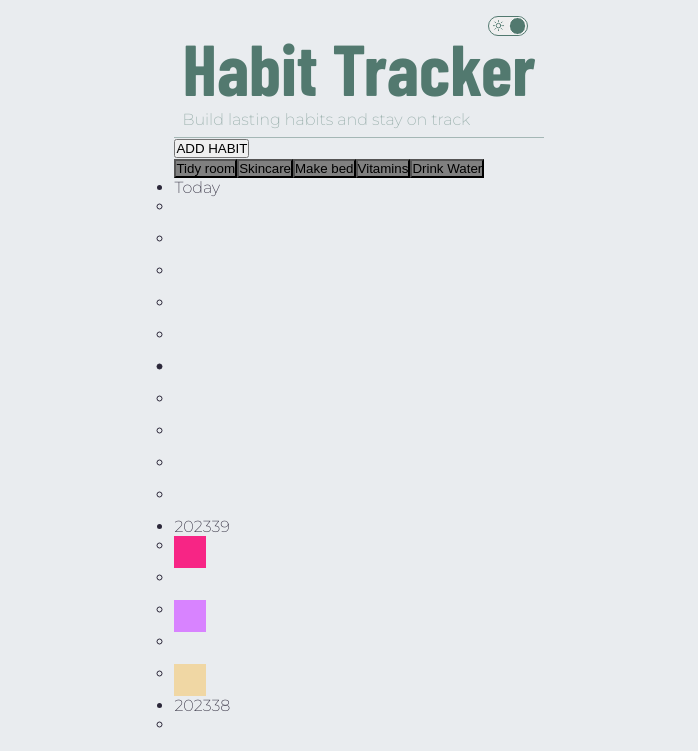
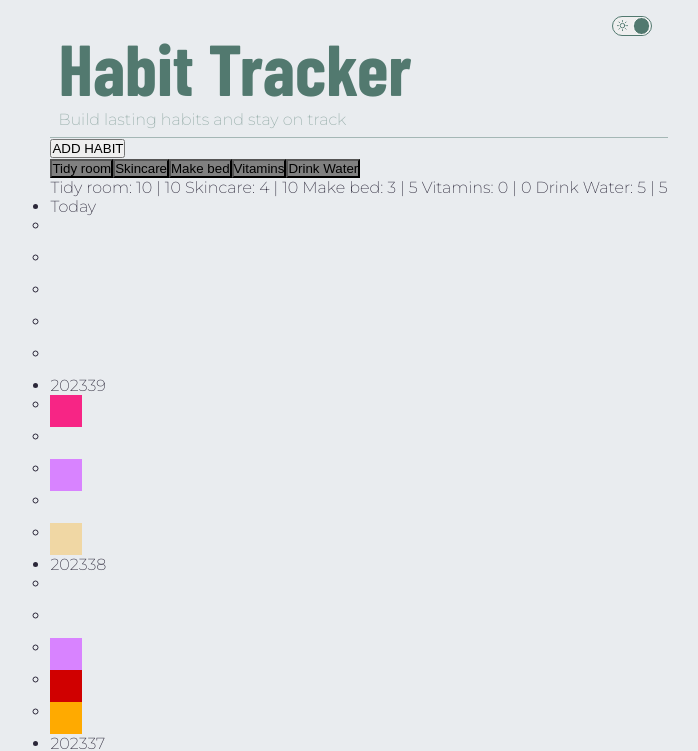
Before and after one commit to jennstirpe/habit-tracker-v2, a React (Create React App) app: page / in a window 1280 px wide. Shown: the top 751 px of the page, without its empty margins (281-979 px from the left). Built offline with nearby package versions, Linux system fonts and the light colour scheme; a web font is replaced by a local one.

Commit message:
Added streaks display with functionality

```diff
--- a/src/App.js
+++ b/src/App.js
@@ -10,9 +10,11 @@ import Checklist from "./components/main/display/Checklist";
 import History from "./components/main/display/History";
 import { StyledMain } from "./components/main/Main.styled";
 import HabitSetup from "./components/main/form/HabitSetup";
+import Streaks from "./components/main/display/Streaks";
 
 function App() {
 
+// WHEN DAY CHANGES, ADD NEW RECORD
   const date = new Date();
   const [ today, setToday ] = useState([]);
 
@@ -44,31 +46,39 @@ const [colorTheme, setColorTheme] = useState('light');
   }
 
 
-// HABITS LIST
+// HABITS -- LIST
   const [ habits, setHabits ] = useState([
       {
         id: 1,
         name: "Tidy room",
         color: "#f72585",
         type: "check",
+        currentStreak: 10,
+        bestStreak: 10
       },
       {
         id: 2,
         name: "Skincare",
         color: "#0a9396",
         type: "check",
+        currentStreak: 4,
+        bestStreak: 10
       },
       {
         id: 3,
         name: "Make bed",
         color: "#d883ff",
         type: "check",
+        currentStreak: 3,
+        bestStreak: 5
       },
       {
         id: 4,
         name: "Vitamins",
         color: "#d00000",
         type: "check",
+        currentStreak: 0,
+        bestStreak: 0
       },
       {
         id: 5,
@@ -76,51 +86,71 @@ const [colorTheme, setColorTheme] = useState('light');
         color: "#ffaa00",
         type: "quantity",
         goalAmt: 80,
+        currentStreak: 5,
+        bestStreak: 5
       },
     ])
-
+// HABITS -- HABIT EDIT FORM OPEN/CLOSE
   const [ setupFormActive, setSetupFormActive ] = useState(false);
-
+// HABITS -- UPDATE HABITS LIST WHEN USER MAKES CHANGES TO IT
   function createHabitList(list) {
     setHabits(list);
     setSetupFormActive(false)
+
+    const habitsCopy = [...list];
+    const habitsList = habitsCopy.map(habit => {
+      if (habit.type === "check") {
+        return { id: habit.id, name: habit.name, color: habit.color, type: habit.type, complete: false}
+      } else {
+        return { id: habit.id, name: habit.name, color: habit.color, type: habit.type, goal: { currentAmt: 0, goalAmt: habit.goalAmt}, complete: false }
+      }
+    })
+    // UPDATE CURRENT DAY RECORD TO REFLECT CHANGES TO HABITS LIST
+    if(today.length === 0) {
+      return
+    } else {
+      if(records[0].date.toString() == today.toString()) {
+        records[0] = {...records[0], habits: habitsList};
+      }
+    }
   }
 
+// RECORDS -- LIST
   const [ records, setRecords ] = useState([
     {
       id: "33",
       date: [2023, 3, 9],
       habits: [
         {
-          id: 'Tidy room',
+          id: 1,
           name: "Tidy Room",
           color: "#f72585",
           type: "check",
           complete: true
         },
         {
-          id: 'Skincare',
+          id: 2,
           name: "Skincare",
           color: "#0a9396",
           type: "check",
           complete: false
         },
         {
-          id: 'Make bed',
+          id: 3,
           name: "Make bed",
           color: "#d883ff",
           type: "check",
           complete: true
         },
         {
-          id: 'Vitamins',
+          id: 4,
           name: "Vitamins",
           color: "#d00000",
           type: "check",
           complete: false
         },
         {
-          id: "Drink Water",
+          id: 5,
           name: "Drink Water",
           color: "#ffaa00",
           type: "quantity",
@@ -137,35 +167,35 @@ const [colorTheme, setColorTheme] = useState('light');
       date: [2023, 3, 8],
       habits: [
         {
-          id: 'Tidy room',
+          id: 1,
           name: "Tidy Room",
           color: "#f72585",
           type: "check",
           complete: false
         },
         {
-          id: 'Skincare',
+          id: 2,
           name: "Skincare",
           color: "#0a9396",
           type: "check",
           complete: false
         },
         {
-          id: 'Make bed',
+          id: 3,
           name: "Make bed",
           color: "#d883ff",
           type: "check",
           complete: true
         },
         {
-          id: 'Vitamins',
+          id: 4,
           name: "Vitamins",
           color: "#d00000",
           type: "check",
           complete: true
         },
         {
-          id: "Drink Water",
+          id: 5,
           name: "Drink Water",
           color: "#ffaa00",
           type: "quantity",
@@ -182,35 +212,35 @@ const [colorTheme, setColorTheme] = useState('light');
       date: [2023, 3, 7],
       habits: [
         {
-          id: 'Tidy room',
+          id: 1,
           name: "Tidy Room",
           color: "#f72585",
           type: "check",
           complete: true
         },
         {
-          id: 'Skincare',
+          id: 2,
           name: "Skincare",
           color: "#0a9396",
           type: "check",
           complete: true
         },
         {
-          id: 'Make bed',
+          id: 3,
           name: "Make bed",
           color: "#d883ff",
           type: "check",
           complete: false
         },
         {
-          id: 'Vitamins',
+          id: 4,
           name: "Vitamins",
           color: "#d00000",
           type: "check",
           complete: true
         },
         {
-          id: "Drink Water",
+          id: 5,
           name: "Drink Water",
           color: "#ffaa00",
           type: "quantity",
@@ -224,13 +254,14 @@ const [colorTheme, setColorTheme] = useState('light');
     },
   ])
 
+// RECORDS -- CREATE NEW RECORD FOR CURRENT DAY
   function createNewDay() {
     const habitsCopy = [...habits];
     const habitsList = habitsCopy.map(habit => {
       if (habit.type === "check") {
-      return { id: uuidv4(), name: habit.name, color: habit.color, type: habit.type, complete: false }
+        return { id: habit.id, name: habit.name, color: habit.color, type: habit.type, complete: false }
       } else {
-      return { id: uuidv4(), name: habit.name, color: habit.color, type: habit.type, goal: { currentAmt: 0, goalAmt: habit.goalAmt}, complete: false }
+        return { id: habit.id, name: habit.name, color: habit.color, type: habit.type, goal: { currentAmt: 0, goalAmt: habit.goalAmt}, complete: false }
       }
     })
 
@@ -243,15 +274,15 @@ function createNewDay() {
     setRecords([newRecord, ...records]);
   }
 
-
   // useEffect(() => {
+  //   console.log("records: ")
   //   console.log(records)
   // }, [records])
 
-useEffect(() => {
-  createNewDay()
-  console.log(habits)
-}, [habits])
+  // useEffect(() => {
+  //   console.log("habits: ")
+  //   console.log(habits)
+  // }, [habits])
 
 
   function completeHabit(updatedHabit) {
@@ -260,6 +291,12 @@ function completeHabit(updatedHabit) {
     const selectedHabit = currentDay.habits.find(habit => habit.id === updatedHabit.id);
 
     selectedHabit.complete = !selectedHabit.complete;
+    if(selectedHabit.complete === true) {
+      updateStreaks(selectedHabit.id, true)
+    } else {
+      updateStreaks(selectedHabit.id, false)
+    }
+
 
     setRecords(updatedRecords);
   }
@@ -272,14 +309,35 @@ function updateHabitQuantity(updatedHabit, newAmt) {
     selectedHabit.goal.currentAmt = selectedHabit.goal.currentAmt + Number(newAmt);
     if(selectedHabit.goal.currentAmt >= selectedHabit.goal.goalAmt) {
       selectedHabit.complete = true;
+      updateStreaks(selectedHabit.id, true)
     } else {
       selectedHabit.complete = false;
+      updateStreaks(selectedHabit.id, false)
     }
 
     setRecords(updatedRecords);
   }
 
+  function updateStreaks(habitId, completed) {
+    const habitsCopy = [...habits];
+    const selectedHabit = habitsCopy.find(habit => habit.id === habitId);
 
+    if(completed === true) {
+      selectedHabit.currentStreak += 1;
+    } else {
+      if (selectedHabit.bestStreak == selectedHabit.currentStreak) {
+        selectedHabit.bestStreak -= 1;
+      }
+      selectedHabit.currentStreak -= 1;
+    }
+
+
+    if(selectedHabit.bestStreak < selectedHabit.currentStreak) {
+      selectedHabit.bestStreak = selectedHabit.currentStreak;
+    }
+
+    setHabits([...habitsCopy])
+  }
 
 
 
@@ -297,6 +355,9 @@ function updateHabitQuantity(updatedHabit, newAmt) {
         }
 
         <Checklist currentDay={records[0]} completeHabit={completeHabit} updateHabitQuantity={updateHabitQuantity} />
+
+        <Streaks habits={habits} />
+
         <History records={records} today={today} />
       </StyledMain>
 
--- a/src/components/main/display/Checklist.js
+++ b/src/components/main/display/Checklist.js
@@ -1,5 +1,5 @@
 import { StyledChecklist } from "../styled/display/Checklist.styled"
-import { useState, useRef } from "react"
+import { useState, useRef, useEffect } from "react"
 
 export default function Checklist({ currentDay, completeHabit, updateHabitQuantity }) {
 
@@ -25,7 +25,6 @@ export default function Checklist({ currentDay, completeHabit, updateHabitQuanti
 
     }
 
-
   return (
     <StyledChecklist>
         {
--- /dev/null
+++ b/src/components/main/display/Streaks.js
@@ -0,0 +1,13 @@
+import { StyledStreaks } from "../styled/display/Streaks.styled"
+
+export default function Streaks({ habits }) {
+  return (
+    <StyledStreaks>
+        {
+            habits.map(habit => {
+            return <span key={habit.id}> {habit.name}: {habit.currentStreak} | {habit.bestStreak} </span>
+            })
+        }
+    </StyledStreaks>
+  )
+}
--- a/src/components/main/form/HabitSetup.js
+++ b/src/components/main/form/HabitSetup.js
@@ -20,9 +20,9 @@ export default function HabitSetup({ habitList, createHabitList }) {
       let newHabit;
 
       if (habitType === "check") {
-        newHabit = { id: uuidv4(), name: habitName, color: habitColor, type: habitType }
+        newHabit = { id: uuidv4(), name: habitName, color: habitColor, type: habitType, currentStreak: 0, bestStreak: 0 }
       } else {
-        newHabit = { id: uuidv4(), name: habitName, color: habitColor, type: habitType, goalAmt: habitGoalAmt }
+        newHabit = { id: uuidv4(), name: habitName, color: habitColor, type: habitType, goalAmt: habitGoalAmt, currentStreak: 0, bestStreak: 0 }
       }
 
       setTempHabitsList([newHabit, ...tempListCopy])
@@ -70,7 +70,7 @@ export default function HabitSetup({ habitList, createHabitList }) {
     }
 
 // NEW HABIT INPUT
-const [colorInputActive, setColorInputActive] = useState(false);
+    const [colorInputActive, setColorInputActive] = useState(false);
 
     const habitName = useRef();
     const [habitColor, setHabitColor] = useState("");
--- /dev/null
+++ b/src/components/main/styled/display/Streaks.styled.js
@@ -0,0 +1,5 @@
+import styled from "styled-components";
+
+export const StyledStreaks = styled.section`
+
+`;
```
Lines whose indentation alone changed are shown as unchanged.
